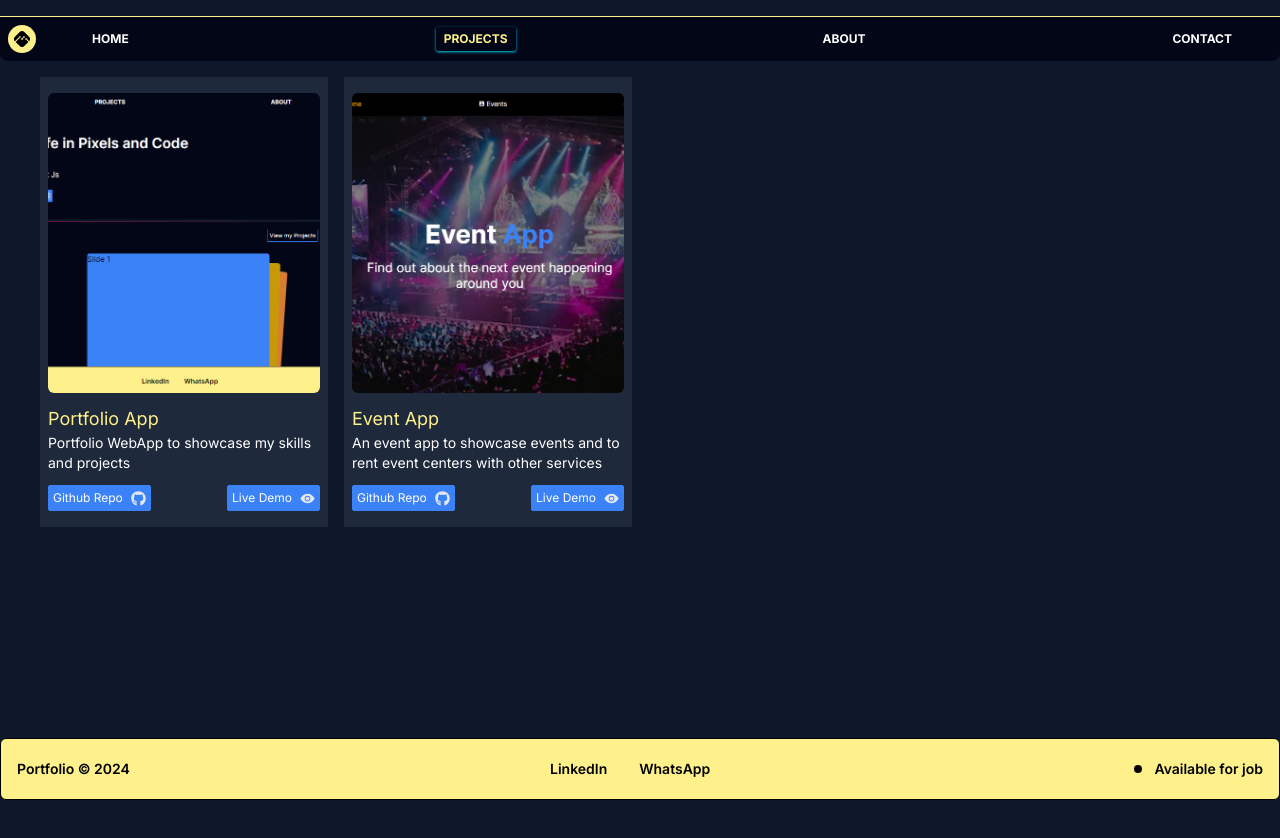
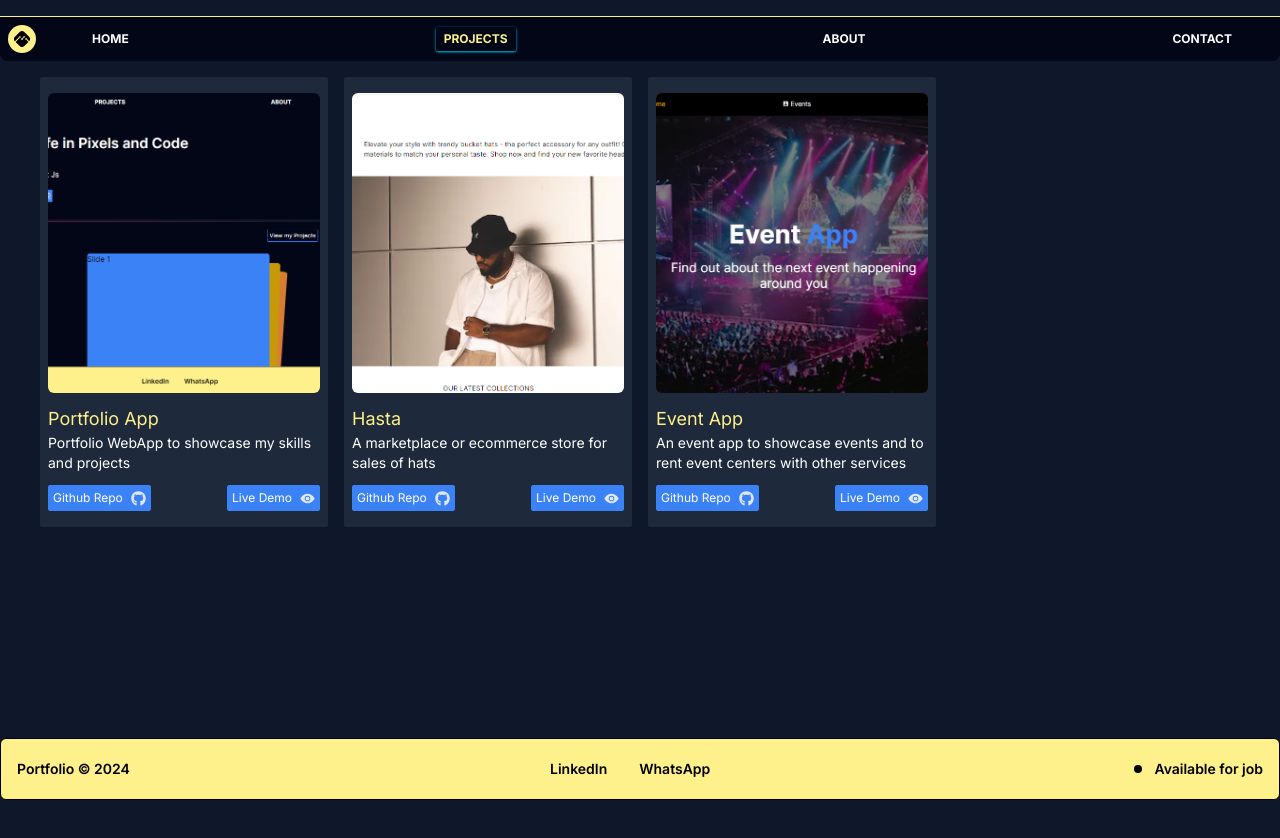
Before and after one commit to PraktyDev/portofolioApp, a Next.js app: page /projects in a window 1280 px wide. Shown: the top 838 px of the page. Built offline with nearby package versions, Linux system fonts and the light colour scheme.

Commit message:
added new project to project page

```diff
--- a/src/app/projects/page.js
+++ b/src/app/projects/page.js
@@ -5,7 +5,7 @@ const Projectspage = () => {
     <div className="container mx-auto h-screen">
         <div className="grid grid-cols-1 tablet:grid-cols-2 laptop:grid-cols-3 desktop:grid-cols-4 gap-4 my-4 mx-10">
             <ProjectCard src={"/assets/images/portfolio.png"} link={'https://portofolio-app-six.vercel.app/'} github={'https://github.com/PraktyDev/portofolioApp'} name='Portfolio App' description='Portfolio WebApp to showcase my skills and projects' />
-            {/* <ProjectCard src={"/assets/images/hastaimg.png"} link={'https://hatsta.vercel.app/'} github={'https://github.com/PraktyDev/hatsta'} name='Hasta' description='A marketplace or ecommerce store for sales of hats' /> */}
+            <ProjectCard src={"/assets/images/hastaimg.png"} link={'https://hatsta.vercel.app/'} github={'https://github.com/PraktyDev/hatsta'} name='Hasta' description='A marketplace or ecommerce store for sales of hats' />
             <ProjectCard src={"/assets/images/eventbg.png"} link={'https://event-app-cyan.vercel.app/'} github={'https://github.com/PraktyDev/eventApp'} name='Event App' description='An event app to showcase events and to rent event centers with other services' />
         </div>
     </div>
--- a/src/components/Slider.js
+++ b/src/components/Slider.js
@@ -21,9 +21,10 @@ export default function Slider() {
         modules={[EffectCards]}
         className="w-72 h-72 tablet:w-80 tablet:h-80 laptop:w-96 laptop:h-96 mb-10 laptop:mb-0 overflow-hidden"
       >
-        <SwiperSlide className="rounded-md bg-blue-500 p-2"><Image src={"/assets/images/portfolio.png"} width={500} height={500} alt="project image" className="w-full h-full rounded-md object-cover" /></SwiperSlide>
-        <SwiperSlide className="rounded-md bg-yellow-500 p-2"><Image src={"/assets/images/eventbg.png"} width={500} height={500} alt="project image" className="w-full h-full rounded-md object-cover" /></SwiperSlide>
-        <SwiperSlide className="rounded-md bg-orange-400 p-2"><p className="text-center text-md text-black flex items-center justify-center">Coming Soon...</p></SwiperSlide>
+        <SwiperSlide className="rounded-md bg-blue-500 p-1"><Image src={"/assets/images/portfolio.png"} width={500} height={500} alt="project image" className="w-full h-full rounded-md object-fill" /></SwiperSlide>
+        <SwiperSlide className="rounded-md bg-yellow-500 p-1"><Image src={"/assets/images/eventbg.png"} width={500} height={500} alt="project image" className="w-full h-full rounded-md object-fill" /></SwiperSlide>
+        <SwiperSlide className="rounded-md bg-orange-500 p-1"><Image src={"/assets/images/hastaimg.png"} width={500} height={500} alt="project image" className="w-full h-full rounded-md object-fill" /></SwiperSlide>
+        <SwiperSlide className="rounded-md bg-slate-800 p-2"><p className="text-center text-lg text-white font-bold m-auto flex items-center justify-center">Coming Soon...</p></SwiperSlide>
       </Swiper>
     </>
   );
```
